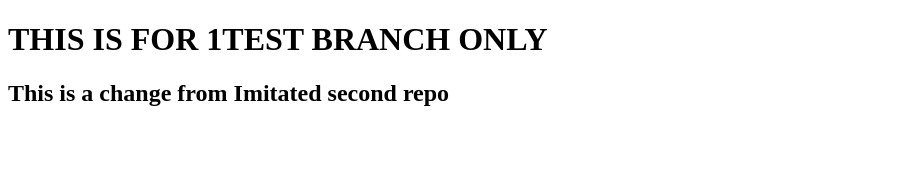
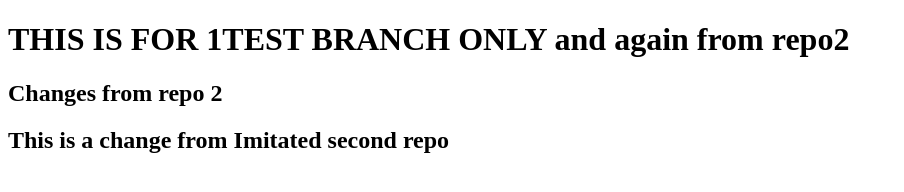
Before and after one commit to dos09/WebTest001, a plain HTML site: page WebContent/index.html in a window 1280 px wide. Shown: the whole page, without its empty margins (0-904 px from the left). Drawn offline with Linux system fonts and the light colour scheme.

Commit message:
More test changes from ImitatetRepo2

```diff
--- a/WebContent/index.html
+++ b/WebContent/index.html
@@ -5,7 +5,8 @@
 <meta charset="utf-8" />
 </head>
 <body>
-	<h1>THIS IS FOR 1TEST BRANCH ONLY</h1>
+	<h1>THIS IS FOR 1TEST BRANCH ONLY and again from repo2</h1>
+	<h2>Changes from repo 2</h2>
 	<h2>This is a change from Imitated second repo </h2>
 </body>
 </html>
```
